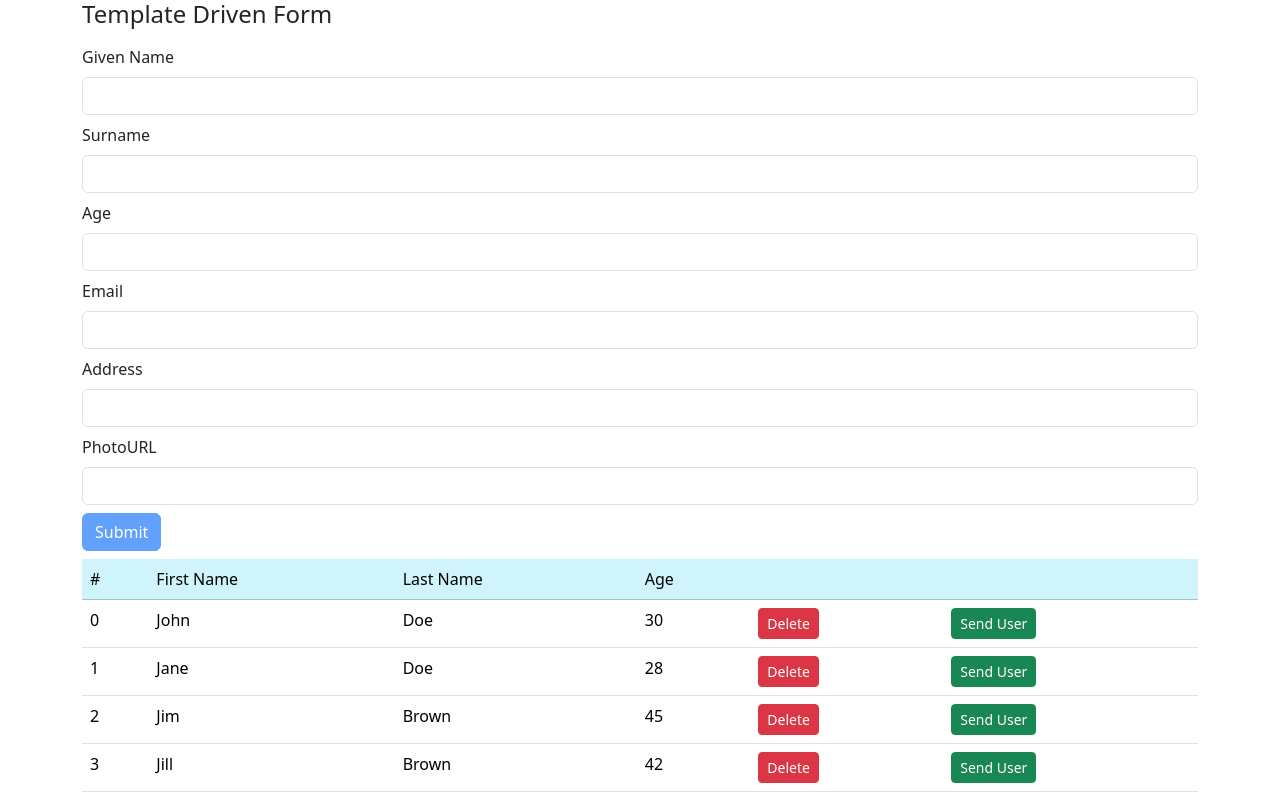
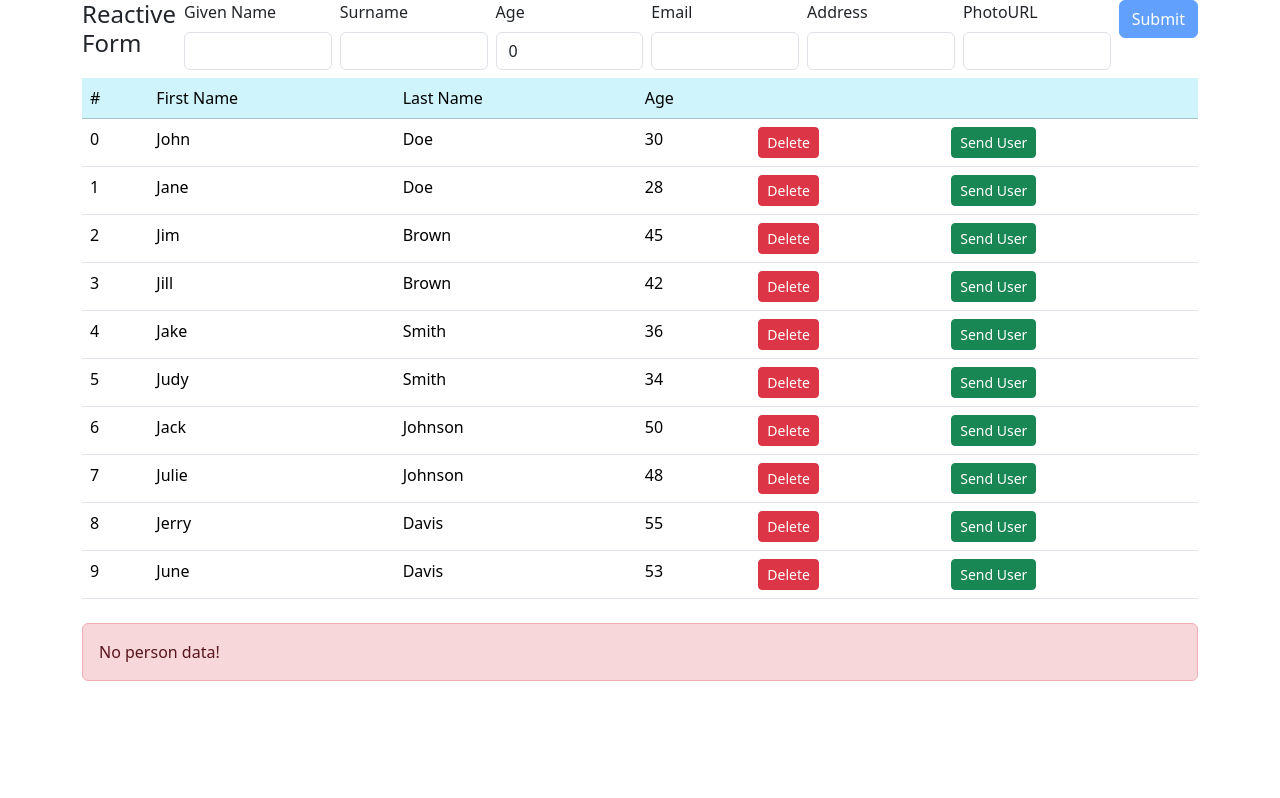
Before and after one commit to anaspaparg/angular-introduction, an Angular app: page / in a window 1280 px wide. Shown: the top 798 px of the page. Built offline with nearby package versions, Linux system fonts and the light colour scheme.

Commit message:
reactive forms cont.

```diff
--- a/src/app/app.component.html
+++ b/src/app/app.component.html
@@ -25,7 +25,7 @@
 
  <!-- <app-person-card [person]="sentUser"></app-person-card> -->
 
- <div class="container d-flex flex-column gap-2">
+ <!-- <div class="container d-flex flex-column gap-2">
   <app-template-driven-form (person)="onNewPerson($event)"></app-template-driven-form>
 
   <app-output-demo
@@ -33,4 +33,15 @@
   (deleteUser)="onDeleteUser($event)"
   (sendUser)="onSendUser($event)"></app-output-demo>
   <app-person-card [person]="sentUser"></app-person-card>
+ </div> -->
+
+
+ <div class="container d-flex flex-column gap-2">
+  <app-reactive-form (person)="onNewPerson($event)"></app-reactive-form>
+
+  <app-output-demo
+  [userData]="users"
+  (deleteUser)="onDeleteUser($event)"
+  (sendUser)="onSendUser($event)"></app-output-demo>
+  <app-person-card [person]="sentUser"></app-person-card>
  </div>
--- a/src/app/app.component.ts
+++ b/src/app/app.component.ts
@@ -7,13 +7,14 @@
 import { OutputDemoComponent } from './output-demo/output-demo.component';
 import { PersonCardComponent } from './person-card/person-card.component';
 import { TemplateDrivenFormComponent } from './template-driven-form/template-driven-form.component';
+import { ReactiveFormComponent } from './reactive-form/reactive-form.component';
 
 @Component({
   selector: 'app-root',
   standalone: true,
   imports: [CommonModule, PersonComponent,
      PersonAltComponent, EventBindComponent, OutputDemoComponent,
-     PersonCardComponent, TemplateDrivenFormComponent],
+     PersonCardComponent, TemplateDrivenFormComponent, ReactiveFormComponent],
   templateUrl: './app.component.html',
   styleUrls: ['./app.component.css']
 })
--- a/src/app/reactive-form/reactive-form.component.html
+++ b/src/app/reactive-form/reactive-form.component.html
@@ -1 +1,92 @@
-<p>reactive-form works!</p>
+<form [formGroup]="form" class="d-flex flec-column gap-2">
+    <h4>Reactive Form</h4>
+    <!-- Given name -->
+    <div class="form-group">
+        <label for="givenName" class="form-label">Given Name</label>
+        <input
+            type="text"
+            name="givenName"
+            class="form-control"
+            formControlName="givenName"
+        >
+        <div class="text-danger"
+        *ngIf="form.get('givenName')?.invalid && form.get('givenName')?.touched"
+        >
+            Given Name is required
+        </div>
+    </div>
+    <!-- Surname -->
+    <div class="form-group">
+        <label for="surname" class="form-label">Surname</label>
+        <input
+            type="text"
+            name="surname"
+            class="form-control"
+            formControlName="surname"
+        >
+        <div class="text-danger"
+        *ngIf="form.get('surname')?.invalid && form.get('surname')?.touched"
+        >
+            Surname is required
+        </div>
+    </div>
+    <!-- Age -->
+    <div class="form-group">
+        <label for="age" class="form-label">Age</label>
+        <input
+            type="text"
+            name="age"
+            class="form-control"
+            formControlName="age"
+        >
+        <div class="text-danger"
+        *ngIf="form.get('age')?.invalid && form.get('age')?.touched"
+        >
+            Age is missing or invalid
+        </div>
+    </div>
+    <!-- Email -->
+    <div class="form-group">
+        <label for="email" class="form-label">Email</label>
+        <input
+            type="email"
+            name="email"
+            class="form-control"
+            formControlName="email"
+        >
+        <div class="text-danger"
+        *ngIf="form.get('email')?.invalid && form.get('email')?.touched"
+        >
+            Email is missing or invalid
+        </div>
+    </div>
+    <!-- Address -->
+    <div class="form-group">
+        <label for="address" class="form-label">Address</label>
+        <input
+            type="address"
+            name="address"
+            class="form-control"
+            formControlName="address"
+        >
+        <div class="text-danger"
+        *ngIf="form.get('address')?.invalid && form.get('address')?.touched"
+        >
+            Email is missing or invalid
+        </div>
+    </div>
+    <!-- PhotoURL -->
+    <div class="form-group">
+        <label for="photoURL" class="form-label">PhotoURL</label>
+        <input
+            type="text"
+            name="photoURL"
+            class="form-control"
+            formControlName="photoURL"
+        />
+    </div>
+    <!-- Submit -->
+    <div class="form-group">
+        <button (click)="onSubmit" [disabled]="!form.valid" class="btn btn-primary">Submit</button>
+    </div>
+</form>
--- a/src/app/reactive-form/reactive-form.component.ts
+++ b/src/app/reactive-form/reactive-form.component.ts
@@ -1,15 +1,18 @@
-import { Component } from '@angular/core';
+import { Component, EventEmitter, Output } from '@angular/core';
 import { CommonModule } from '@angular/common';
-import { FormControl, FormGroup, Validators } from '@angular/forms';
+import { FormControl, FormGroup, ReactiveFormsModule, Validators } from '@angular/forms';
+import { Person } from '../interfaces/person';
 
 @Component({
   selector: 'app-reactive-form',
   standalone: true,
-  imports: [CommonModule, ReactiveFormComponent],
+  imports: [CommonModule, ReactiveFormsModule],
   templateUrl: './reactive-form.component.html',
   styleUrls: ['./reactive-form.component.css']
 })
 export class ReactiveFormComponent {
+  @Output() person = new EventEmitter<Person>();
+
   form = new FormGroup({
     givenName: new FormControl('', Validators.required),
     surname: new FormControl('', Validators.required),
@@ -19,4 +22,9 @@
     address: new FormControl('', Validators.required),
     photoURL: new FormControl('')
   });
+
+  onSubmit() {
+    this.person.emit(this.form.value as unknown as Person);
+    this
+  }
 }
```
